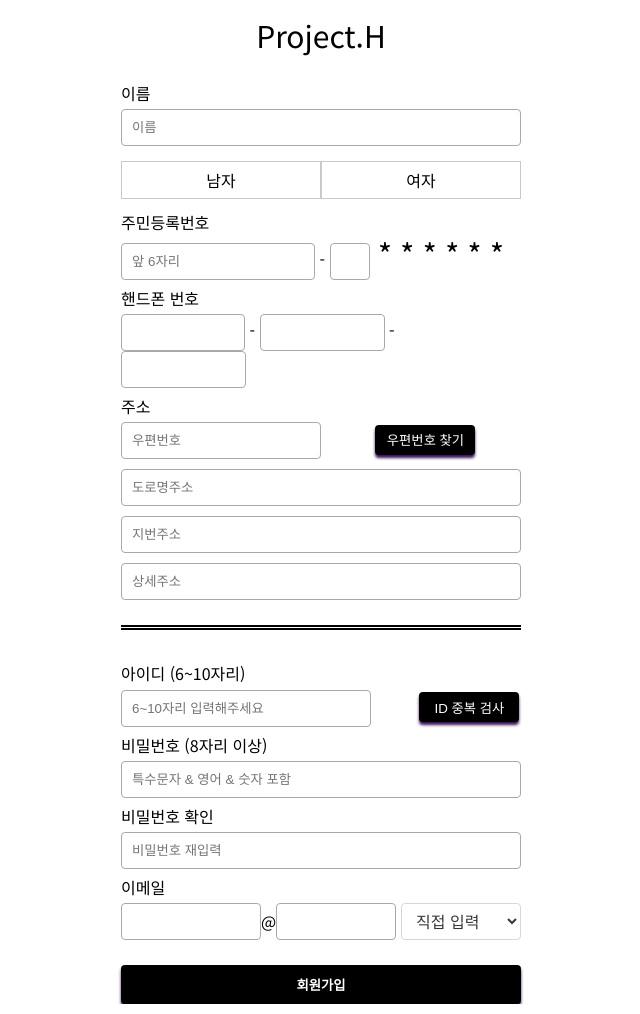
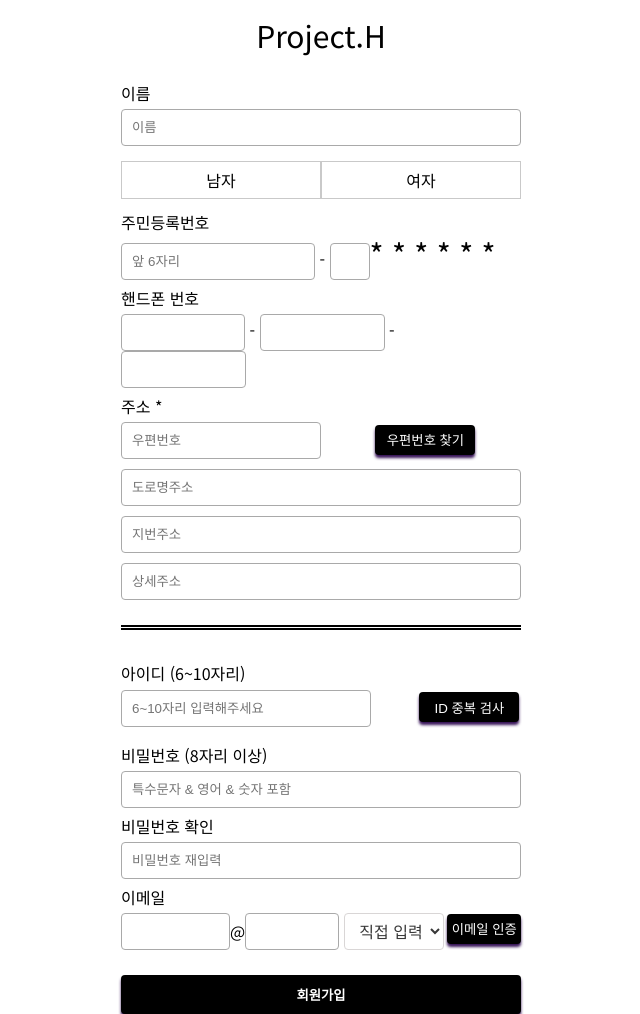
Before and after one commit to Funkyplayer95/2401_Project, a Django app: template Project/templates/register.html in a window 1280 px wide. Shown: the whole page, without its empty margins (319-959 px from the left). Run offline with Django 5.2, Linux system fonts and the light colour scheme; the template is opened without the code that fills it, so the values that code supplies are empty; parts of the project's set-up code (start-up, migrations or seed data) failed here and were passed over; some libraries are stand-ins or nearby versions.

Commit message:
regist page finsh
아이디 - 한글 무효
중복체크 - status error  = 빨간글씨, 포커스 / 아닐시 green
input box - onblur 적용
주민등록 - 13월 이상일시 error & 초기화
주소 - 주소 * 추가
회원가입 완료 - 회원가입 성공 popup창

```diff
--- a/Project/homepage/urls.py
+++ b/Project/homepage/urls.py
@@ -19,11 +19,11 @@ from homepage import views
 from myproject import settings
 from django.contrib.auth import views as auth_views
 urlpatterns = [
-    # path('weatherApi/', views.weatherApi),
     path('check_duplicate_id/', views.check_duplicate_id),
-    path('regist/', views.singup),
+    path('regist/', views.signup, name='signup'),
     path('accounts/', include('allauth.urls')),
     path('', include('social_django.urls', namespace='social')),
     path('logout/', auth_views.LogoutView.as_view(), name='logout'),
-    path('', views.main),
+    path('', views.main, name='main'),
+    path('email_certification/', views.email_certification),
 ]
--- a/Project/static/css/regisstyle.css
+++ b/Project/static/css/regisstyle.css
@@ -151,7 +151,7 @@ li {
 
 select.box {
     margin-left: 5px;
-    width: 30%;
+    width: 100px;
     height: 37px;
     box-sizing: border-box;
     padding: 5px 0 5px 10px;
@@ -168,6 +168,24 @@ option {
 .box #domain-list option {
     font-size: 14px;
     background-color: #ffffff;
+}
+.checkemail{
+    width: 100px;
+    height: 30px;
+    margin-left: 3px;
+    margin-bottom: 5px;
+    padding: 0;
+    cursor: pointer;
+    background: black;
+    color: white;
+    box-shadow: 0 3px 3px rgb(54, 18, 87);
+    border: 0;
+}
+.checkemail:active {
+    position: relative;
+    top: 3px;
+    box-shadow: 0 0 1px rgb(54, 18, 87);
+
 }
 
 
--- a/Project/static/js/registscript.js
+++ b/Project/static/js/registscript.js
@@ -1,17 +1,119 @@
 
-// 주민등록번호 input type=text에 숫자가 아니면 입력이 안되도록 하는 코드
+const form = document.querySelector('form');
+const input_id = document.querySelector('input[name=userid]');
+const input_pw = document.querySelector('input[name=password]');
+const input_re_pw = document.querySelector('input[name=re_password]');
+
+const id_error = document.querySelector('.id_error');
+const pw_error = document.querySelector('.pw_error');
+const re_pw_error = document.querySelector('.re_pw_error');
+
+const jumin1Input = document.querySelector('input[name=jumin1]');
+const jumin2Input = document.querySelector('input[name=jumin2]');
+const jumin_error = document.querySelector('.jumin_error');
+
+const email1 = document.getElementById('emailId').value;
+const email2 = document.getElementById('domain-txt').value;
+const email = email1 + "@" + email2;
+
+//Email 인증 코드
+function sendEmail() {
+    const xhr = new XMLHttpRequest();
+    xhr.open('POST', '/send_code_email/', true);
+    xhr.setRequestHeader('Content-Type', 'application/x-www-form-urlencoded');
+    xhr.onreadystatechange = function () {
+        if (xhr.readyState === 4 && xhr.status === 200) {
+            const response = JSON.parse(xhr.responseText);
+            if (response.status === 'success') {
+                alert('이메일로 인증 코드를 보냈습니다.');
+            } else {alert('이메일 코드 전송을 실패했습니다.' + response.message);}
+        }
+    }
+    const data = `email=${email}`; //여기부분 확인해볼것. `email=${email}` 앞부분이 어디를 뜻하는지 알아야함.
+    xhr.send(data);
+}
+
+
+//주민등록번호 앞부분 코드
 function inputNum1(id) {
     var element = document.getElementById('jumin1');
     element.value = element.value.replace(/[^0-9]/gi, "");
+    var inputMonth = parseInt(id.substr(2, 2)); // 입력된 주민등록번호의 세번째와 네번째 자리 (월)
+    if (inputMonth > 12) {
+        alert("입력이 잘못되었습니다.")
+        element.value = '';
+        return false;
+    }
+    return true
 }
+
+//주민등록번호 뒷부분 코드
 function inputNum2(id) {
     var element = document.getElementById('jumin2');
     element.value = element.value.replace(/[^0-9]/gi, "");
 }
+
+
 // 핸드폰 번호 오로지 숫자만 입력하도록
-function inputNum1(id) {
+function inputNum3(id) {
     var element = document.getElementById('phone');
     element.value = element.value.replace(/[^0-9]/gi, "");
+}
+
+// document.getElementById('jumin2').onblur = function () {
+//     alert("바보");0
+// }  이코드는 onblur를 사용할 수 있는 코드이다.
+
+function jumin2_Blur() {
+
+    const jumin1Value = parseInt(document.getElementById('jumin1').value);
+    const jumin2Value = parseInt(document.getElementById('jumin2').value);
+    const radioValue = document.querySelector('input[name="gender"]:checked').value;
+    if (jumin1Value >= 400000) {
+        if ((jumin2Value !== 1 && radioValue === 'M') || (jumin2Value !== 2 && radioValue === 'W')) {
+            jumin_error.style.display = 'block'
+            return;
+        }
+        else { jumin_error.style.display = 'none' }
+    }
+    else if (jumin1Value < 400000) {
+        if ((jumin2Value !== 3 && radioValue === 'M') || (jumin2Value !== 4 && radioValue === 'W')) {
+            jumin_error.style.display = 'block'
+            return;
+        }
+        else { jumin_error.style.display = 'none' }
+    }
+}
+
+function id_Blur() {
+    const idValue = input_id.value;
+    if (idValue.length < 6 || idValue.length > 10) { // 6~10자리가 아닐경우 error표시
+        id_error.style.display = 'block';
+        return;
+    } else { id_error.style.display = 'none'; }
+}
+function english_number_id() {
+    var elementId = document.getElementById('id');
+    elementId.value = elementId.value.replace(/[^a-zA-Z0-9]/g, ""); // a-z 소문자 모두, A-Z 대문자 모두, 0-9 숫자 모두, g = 전역검색, i= ingore case = 대소문자 구분x 전체
+    // 영어 소문자, 대문자, 숫자가 아닌 문자를 찾아 ''로 만든다
+}
+
+function pw_Blur() {
+    const passwordValue = input_pw.value;
+    const have_english_specialChar = /^(?=.*[a-zA-Z])(?=.*\d)(?=.*[!@#$%^&*()_+{}\[\]:;<>,.?~\\/-])/.test(passwordValue); // 영어 숫자 특수문자 포함
+    if (passwordValue.length < 8 || !have_english_specialChar) { //8자리 미만이거나, 영어 숫자 특수문자가 포함안될경우 error표시
+        pw_error.style.display = 'block';
+        return;
+    } else { pw_error.style.display = 'none'; }
+}
+
+function re_pw_Blur() {
+    const passwordValue = input_pw.value;
+    const re_passwordValue = input_re_pw.value;
+    if (re_passwordValue !== passwordValue) {
+        re_pw_error.style.display = 'block';
+        return;
+    } else { re_pw_error.style.display = 'none'; }
 }
 
 // 이메일 부분 참고 코드
@@ -23,36 +125,16 @@ domainListEl.addEventListener('change', (event) => {
     if (event.target.value !== "type") {
         // 선택한 도메인을 input에 입력하고 disabled
         domainInputEl.value = event.target.value
-        domainInputEl.disabled = false
-        $("#domain-txt").prop("readonly", true)
-        alert(domainInputEl.value)
-
+        document.getElementById('domain-txt').readOnly = true;
     } else { // 직접 입력 시
         // input 내용 초기화 & 입력 가능하도록 변경
+        document.getElementById('domain-txt').readOnly = false;
         domainInputEl.value = ""
-        domainInputEl.disabled = false //disabled은 input객체 비활성화 처리가능. form전송시 전송 x
+        //disabled은 input객체 비활성화 처리가능. form전송시 전송 x
     }
 })
 
-
-
 window.onload = function () {
-    const form = document.querySelector('form');
-    const input_id = document.querySelector('input[name=userid]');
-    const input_pw = document.querySelector('input[name=password]');
-    const input_re_pw = document.querySelector('input[name=re_password]');
-
-    const id_error = document.querySelector('.id_error');
-    const pw_error = document.querySelector('.pw_error');
-    const re_pw_error = document.querySelector('.re_pw_error');
-
-    const jumin1Input = document.querySelector('input[name=jumin1]');
-    const jumin2Input = document.querySelector('input[name=jumin2]');
-    const jumin_error = document.querySelector('.jumin_error')
-    // console.log(input_id, input_pw, input_re_pw, id_error, pw_error, re_pw_error,jumin1Input,jumin2Input,jumin_error);
-
-
-
     form.addEventListener('submit', function (event) {
         // 아이디 검사 코드
         const idValue = input_id.value;
--- a/Project/templates/main.html
+++ b/Project/templates/main.html
@@ -75,7 +75,7 @@
                                     <button type="button" class="btn-close" data-bs-dismiss="modal"
                                         aria-label="Close"></button>
                                 </div>
-                                <form action="" method="post">
+                                <form action='' method="post">
                                     {% csrf_token %}
                                     <div class="modal-body" id="myInput">
                                         <ul>
--- a/Project/templates/register.html
+++ b/Project/templates/register.html
@@ -12,9 +12,9 @@
 </head>
 
 <body>
-    <h1> Project.H </h1>
+    <h1> <a href="/" style="font-size: 30px;">Project.H</a> </h1>
     <main>
-        <form action="" method="POST">
+        <form action="" method="POST" id="signupForm">
             {% csrf_token %}
             <fieldset class="name_birth">
                 <legend class="skip">정보</legend>
@@ -38,29 +38,37 @@
                     <li>
                         <label for="jumin">주민등록번호</label>
                         <span><input type="text" name="jumin1" class="jumin1" id="jumin1" maxlength="6"
-                                placeholder="앞 6자리" oninput="inputNum1(this.id)" required> </span>
+                                placeholder="앞 6자리" oninput="inputNum1(this.value)" required> </span>
                         -
                         <span class="jumin2span"><input type="text" name="jumin2" class="jumin2" id="jumin2"
-                                maxlength="1" oninput="inputNum2(this.id)" required> * * * * * *</span>
+                                maxlength="1" oninput="inputNum2(this.id)" onblur="jumin2_Blur();" required>* * * * *
+                            *</span>
                     </li>
                     <li class="error jumin_error">주민등록번호와 성별이 일치하지 않습니다.</li>
                     <li>
                         <label for="phone">핸드폰 번호</label>
-                        <input type="tel" name="phone1" id="phone" maxlength="3" oninput="inputNum1(this.id)" style="width: 124px;" required> -
-                        <input type="tel" name="phone2" id="phone" maxlength="4" oninput="inputNum1(this.id)" style="width: 125px;" required> -
-                        <input type="tel" name="phone3" id="phone" maxlength="4" oninput="inputNum1(this.id)" style="width: 125px;" required>
+                        <input type="tel" name="phone1" id="phone1" maxlength="3" oninput="inputNum3(this.id)"
+                            style="width: 124px;" required> -
+                        <input type="tel" name="phone2" id="phone2" maxlength="4" oninput="inputNum3(this.id)"
+                            style="width: 125px;" required> -
+                        <input type="tel" name="phone3" id="phone3" maxlength="4" oninput="inputNum3(this.id)"
+                            style="width: 125px;" required>
                     </li>
                     <li class="address">
-                        <label for="address">주소</label>
-                        <input type="text" id="sample4_postcode" placeholder="우편번호" class="address_num" name="address_num">
+                        <label for="address">주소 *</label>
+                        <input type="text" id="sample4_postcode" placeholder="우편번호" class="address_num"
+                            name="address_num">
                         <input type="button" onclick="sample4_execDaumPostcode()" value="우편번호 찾기" class="address_Btn"
                             id="address_Btn" name="address_Btn">
-                        <input type="text" id="sample4_roadAddress" placeholder="도로명주소" vlaue="" name="address_doro" readonly>
+                        <input type="text" id="sample4_roadAddress" placeholder="도로명주소" vlaue="" name="address_doro"
+                            readonly>
                         <!--readonly를 사용하여 수정 불가하게끔-->
-                        <input type="text" id="sample4_jibunAddress" placeholder="지번주소" value="" name="address_jibun" readonly>
+                        <input type="text" id="sample4_jibunAddress" placeholder="지번주소" value="" name="address_jibun"
+                            readonly>
                         <!--readonly를 사용하여 수정 불가하게끔-->
                         <span id="guide" style="color:#999;display:none; margin-bottom: 10px;"></span>
-                        <input type="text" id="sample4_detailAddress" placeholder="상세주소" value="" name="address_detail" required />
+                        <input type="text" id="sample4_detailAddress" placeholder="상세주소" value="" name="address_detail"
+                            required />
                         <input type="hidden" id="sample4_extraAddress" placeholder="참고항목"> <!--이부분은 hidden으로 숨긴다-->
                     </li>
                 </ul>
@@ -70,22 +78,25 @@
                 <ul>
                     <li>
                         <label for="id" class="idlabel">아이디 (6~10자리)</label>
-                        <input type="text" id="id" class="id" placeholder="6~10자리 입력해주세요" name=userid required />
-                        <input type="button" id="check_button" value="ID 중복 검사" class="checkid" onclick="checkDuplicateId()" />
-                        <p id="idCheckResult" style="color: red;"></p>
+                        <input type="text" id="id" class="id" placeholder="6~10자리 입력해주세요" name=userid onblur="id_Blur()"
+                            oninput="english_number_id()" required />
+                        <input type="button" id="check_button" value="ID 중복 검사" class="checkid"
+                            onclick="checkDuplicateId()" />
                     </li>
                     <!-- error 코드 hidden -->
                     <li class="error id_error">6~10 자리 사이로 입력해야합니다.</li>
+                    <li id="idCheckResult" style="color: red; margin-right: 3px;"></li>
                     <li>
                         <label for="password">비밀번호 (8자리 이상)</label>
                         <input type="password" id="password" placeholder="특수문자 & 영어 & 숫자 포함 " name="password"
-                            required />
+                            onblur="pw_Blur()" required />
                     </li>
                     <!-- error 코드 hidden -->
                     <li class="error pw_error">특수문자 & 영어 포함 / 8자리 이상 입력해야합니다.</li>
                     <li>
                         <label for="re_password">비밀번호 확인</label>
-                        <input type="password" id="re_password" name="re_password" placeholder="비밀번호 재입력" required />
+                        <input type="password" id="re_password" name="re_password" placeholder="비밀번호 재입력"
+                            onblur="re_pw_Blur()" required />
                     </li>
                     <!-- error 코드 hidden -->
                     <li class="error re_pw_error">비밀번호와 일치하지 않습니다</li>
@@ -103,21 +114,18 @@
                                 <option value="nate.com">nate.com</option>
                                 <option value="kakao.com">kakao.com</option>
                             </select>
+                            <input type="button" id="email_send" value="이메일 인증" class="checkemail"
+                                onclick="checkEmail()" />
                         </div>
                     </li>
-                    <!-- <li>
-                        <label for="fileupload">대표 이미지</label>
-                        <input type="file" name="imgfile" id="imgfile" class="imgfile">
-                    </li> -->
                 </ul>
             </fieldset>
+            <input type="submit" name="finsh" value="회원가입" onclick="checkForm()" />
+        </form>
+    </main>
+    <script src="../static/js/registscript.js"></script>
+    <script src="//t1.daumcdn.net/mapjsapi/bundle/postcode/prod/postcode.v2.js"></script>
 
-            <input type="submit" name="finsh" value="회원가입" onclick="checkForm()"/>
-        </form>
-
-    </main>
-    <script src="//t1.daumcdn.net/mapjsapi/bundle/postcode/prod/postcode.v2.js"></script>
-    <script src="../static/js/registscript.js"></script>
     <script>
         //kakao 주소 API
         //본 예제에서는 도로명 주소 표기 방식에 대한 법령에 따라, 내려오는 데이터를 조합하여 올바른 주소를 구성하는 방법을 설명합니다.
@@ -173,31 +181,44 @@
                         guideTextBox.style.display = 'none';
                     }
                 }
-
             }).open();
         }
+
         // 중복체크 버튼용 script 함수
         function checkDuplicateId() {
             const idInput = document.getElementById('id');
             const idValue = idInput.value;
 
-            if (idValue === '') {
+            if (idValue === '') { // 아이디를 입력하지 않았을 경우, 메시지 표시
                 alert('ID를 입력해주세요.');
                 return;
             }
             // 서버로 중복 확인 요청
-            const xhr = new XMLHttpRequest();
-            xhr.open('POST', '/check_duplicate_id/', true);
+            const xhr = new XMLHttpRequest(); //XML객체 생성. 이 객체를 이용해 서버에 http요청을 보낼 수 있음.
+            xhr.open('POST', '/check_duplicate_id/', true); // HTTP요청을 초기화하여 메서드,요청url,비동기여부 결정.
+
+            // 요청 헤더를 설정. 서버에 데이터를 url인코딩된 형식으로 보낼것임을 알리는방식
             xhr.setRequestHeader('Content-Type', 'application/x-www-form-urlencoded');
-            xhr.onreadystatechange = function () {
+
+            xhr.onreadystatechange = function () { // readystatechange이벤트 핸들러.
+
+                // readyState 는 요청의 현재 상태. 4 = 요청 완료됨. status는 http 응답 상태 코드. 200은 요청 성공 처리됨 의미. 이조건문은 요청이 완료될때를 의미
                 if (xhr.readyState === 4 && xhr.status === 200) {
-                    const response = JSON.parse(xhr.responseText);
-                    document.getElementById('idCheckResult').innerText = response.message;
+                    const response = JSON.parse(xhr.responseText); //서버로부터 받은 응답을 파싱하는 부분. responseText는 서버로 받은 응답 문자열 나타냄. JSON.parse는 문자열을 js객체로 변환
+                    document.getElementById('idCheckResult').innerText = response.message; //서버 응답에서 받은 메세지를 화면에 표시.
+                    if (response.status === 'error') { // status = 응답상태. 응답상태가 error면 red로. 아니면 green으로.
+                        document.getElementById('idCheckResult').style.color = 'red';
+                        document.getElementById('id').focus(); //error로 진행될 시 'id'쪽을 포커스하도록 함.
+                        return;
+                    }
+                    else { document.getElementById('idCheckResult').style.color = 'green'; }
                 }
-            };
-            const data = `userid=${idValue}`;
-            xhr.send(data);
-        }
+            }
+            const data = `userid=${idValue}`; //서버에 보낼 데이터 준비.
+            xhr.send(data); //HTTP요청을 실제로 서버에 보내는 부분.
+        };
+
+
 
         // 회원가입 제출용 script 함수
         function checkForm() {
@@ -225,10 +246,7 @@
                         alert(response.message);
                         event.preventDefault();
                         return;
-                    }
-                }
-            };
-
+                    }}};
             const data = `userid=${idValue}`;
             xhr.send(data);
 
@@ -240,8 +258,33 @@
 
             return true; // 폼 제출을 진행합니다.
         }
+    </script>
+    <!-- 회원가입 팝업창 -->
+    <script src="https://code.jquery.com/jquery-3.6.0.min.js"></script> <!-- jQuery 불러오기 -->
+    <script>
+        $('#signupForm').on('submit', function (e) {
+            e.preventDefault(); //폼의 기본 제출동작을 막는다.
 
+            //jQuery 기능. 폼에 입력된 데이터를 url인코딩된 문자열로 만들어주는 역활. 이 메서드 사용시 폼에있는 데이터를 쉽게 서버로 쉽게보냄
+            var formData = $(this).serialize();
+
+            $.post('/regist/', formData, function (response) { //$.post 함수사용하여 비동기적으로 서버에 데이터 송출
+                if (response.status === 'success') { // $.post 함수의 콜백 함수. 서버로 응답받을시 성공/실패 여부에따라 동작 수행
+                    // 팝업창을 띄움
+                    var width = 300;
+                    var height = 200;
+                    var left = (screen.width - width) / 2;
+                    var top = (screen.height - height) / 3;
+                    // 팝업창을 띄울때 / "" = 빈페이지열기 / "Popup" = 새창이름 / 너비, 높이, 왼쪽에서부터 거리, 위에서부터 거리
+                    var popup = window.open("", "Popup", "width=" + width + ",height=" + height + ",left=" + left + ",top=" + top); // 팝업창 띄우기
+
+                    // 안에 들어가는 내용작성. 확인을 누를 시 페이지가 넘어가도록 설정
+                    popup.document.write("<h3>" + response.message + "</h3><button onclick='window.close(); window.opener.location.href=\"/\";'>확인</button>");
+                }
+            });
+        });
     </script>
+
 
 </body>
 
```
Also changed, not shown: Project/templates/smtp_email.html (added, +7 -0 lines).
